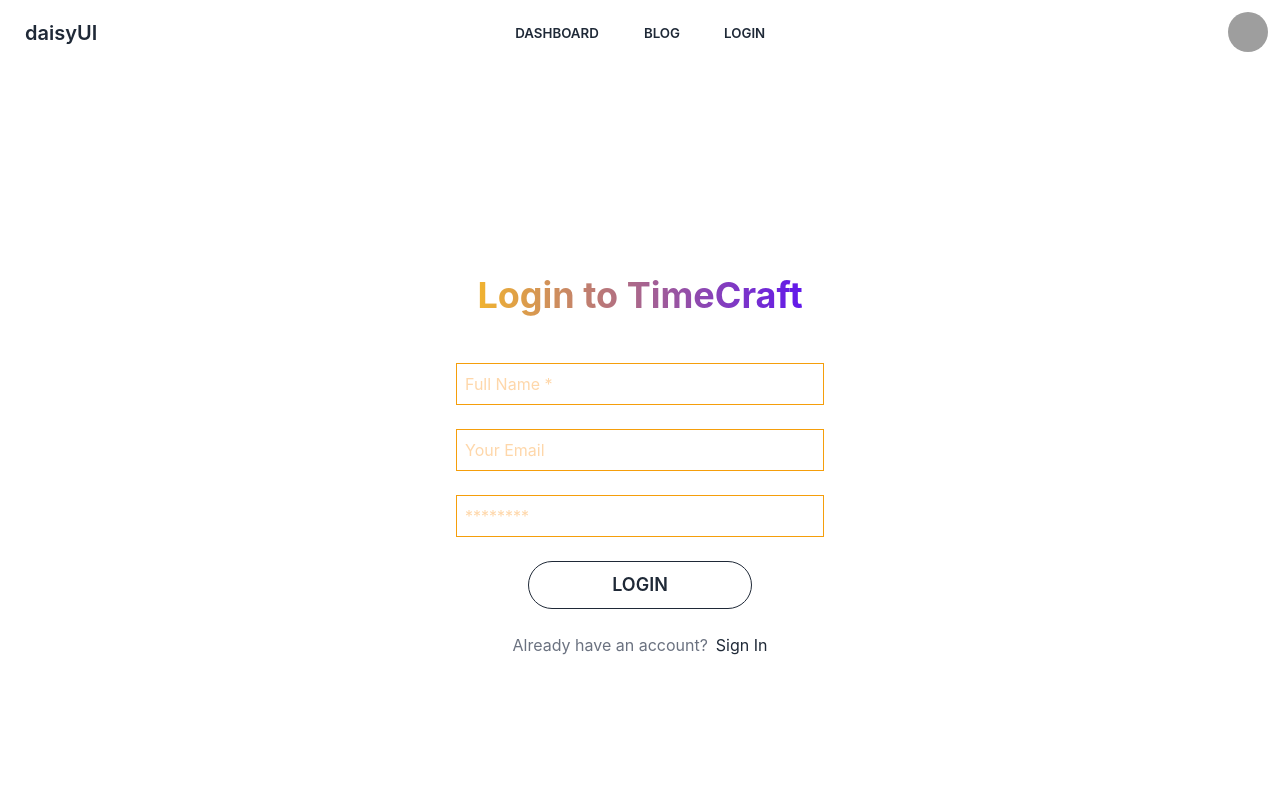
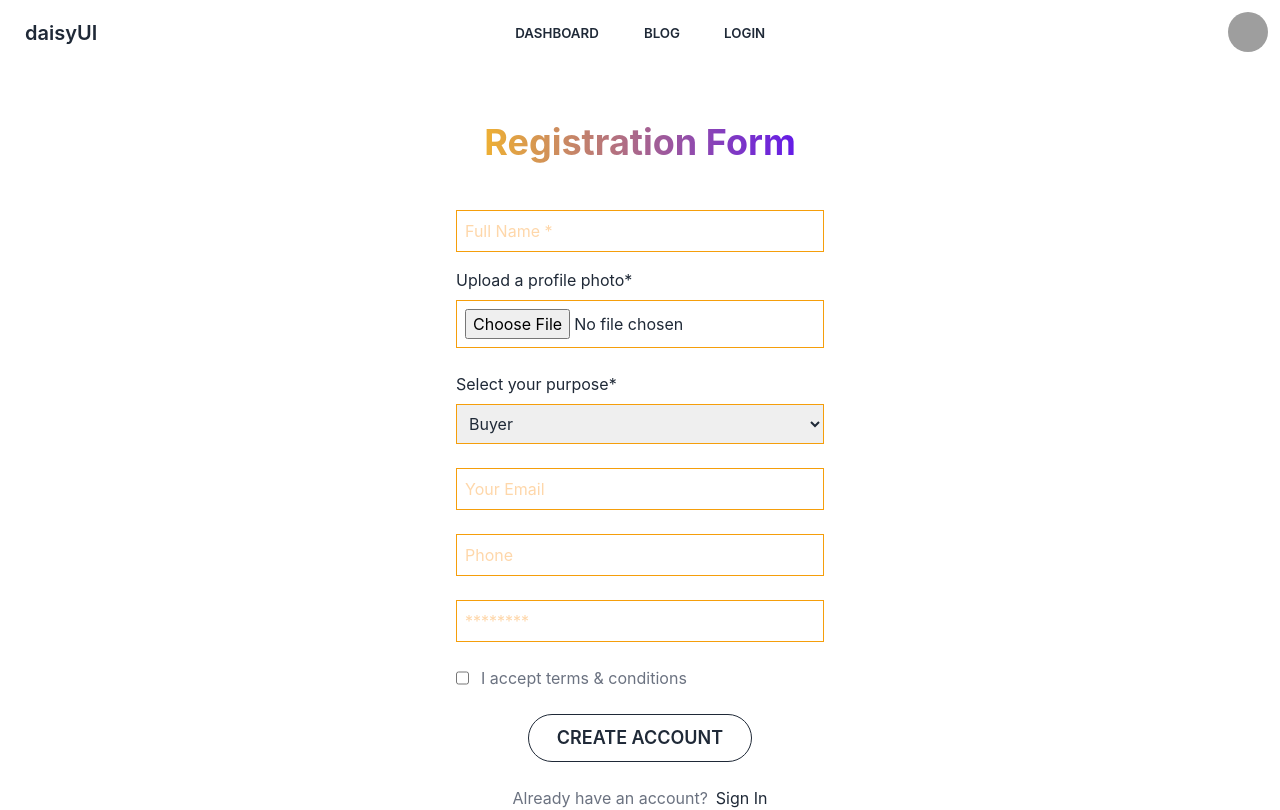
Before and after one commit to arifuddinraihan/time-craft-client, a React (Create React App) app: page /register in a window 1280 px wide. Shown: the top 810 px of the page. Built offline with nearby package versions, Linux system fonts and the light colour scheme; no server answers; grey boxes are pictures that could not be loaded; the HTML template or start-up script is replaced by a standard one.

Commit message:
organized logina and sign up form

```diff
--- a/src/Pages/Login/Login.js
+++ b/src/Pages/Login/Login.js
@@ -2,6 +2,7 @@ import React, { useContext } from 'react';
 import { useForm } from 'react-hook-form';
 import { Link, useNavigate } from 'react-router-dom';
 import { UserContext } from '../../context/UserValidation';
+import { FaGoogle } from "react-icons/fa";
 
 const Login = () => {
     const { register, handleSubmit, reset, formState: { errors } } = useForm()
@@ -13,13 +14,12 @@ const Login = () => {
         console.log(data)
     }
 
-
     return (
         <div className='container mx-auto'>
-            <div className="w-full max-h-auto overflow-scroll d-block min-h-screen p-4 flex items-center justify-center" >
+            <div className="w-full max-h-auto d-block min-h-screen p-4 flex items-center justify-center" >
                 <div className="bg-base-100 py-6 px-10 sm:max-w-md w-full ">
                     <div className="text-2xl md:text-4xl font-bold text-center text-transparent bg-clip-text bg-gradient-to-r from-warning to-primary pb-12">
-                        Registration Form
+                        Login to TimeCraft
                     </div>
                     <form onSubmit={handleSubmit(handleLogin)} >
                         <div>
@@ -28,31 +28,10 @@ const Login = () => {
                             />
                             {errors.name && <p className='text-error my-2'>{errors.name.message}</p>}
                         </div>
-                        <div className='mt-4'>
-                            <label>Upload a profile photo*</label>
-                            <input type="file" {...register("image", { required: "Your photo is required." })}
-                                className="focus:outline-none border w-full p-2 border-amber-500 placeholder-orange-200 mt-2" />
-                            {errors.image && <p className='text-error my-2'>{errors.image.message}</p>}
-                        </div>
-                        <div className='my-6'>
-                            <label>Select your purpose*</label>
-                            <select {...register("role", { required: "Select your purpose." })}
-                                className="focus:outline-none border w-full p-2 border-amber-500 placeholder-orange-200 mt-2"
-                                required
-                            >
-                                <option selected value="Buyer">Buyer</option>
-                                <option value="Seller">Seller</option>
-                            </select>
-                        </div>
                         <div className='my-6'>
                             <input type="text" {...register("email", { required: "Your email is required." })}
                                 className="focus:outline-none border w-full p-2 border-amber-500 placeholder-orange-200" placeholder="Your Email" />
                             {errors.email && <p className='text-error my-2'>{errors.email.message}</p>}
-                        </div>
-                        <div className='my-6'>
-                            <input type="phone" {...register("phone", { required: "Your phone is required." })}
-                                className="focus:outline-none border w-full p-2 border-amber-500 placeholder-orange-200" placeholder="Phone " />
-                            {errors.phone && <p className='text-error my-2'>{errors.phone.message}</p>}
                         </div>
                         <div className="my-6">
                             <input type="password"
@@ -64,25 +43,23 @@ const Login = () => {
                                 className="focus:outline-none border w-full p-2 border-amber-500 placeholder-orange-200" placeholder="********" />
                             {errors.password && <p className='text-error my-2'>{errors.password.message}</p>}
                         </div>
-                        <div className="flex">
-                            <input type="checkbox"
-                                {...register("accepted", { required: "Please check the terms & conditions." })}
-                                className="border-amber-500 " value="" />
-                            <div className="px-3 text-gray-500">
-                                I accept terms & conditions
-                            </div>
-                        </div>
                         {errors.accepted && <p className='text-error my-2'>{errors.accepted.message}</p>}
                         <div className="flex justify-center my-6">
                             <input className="btn btn-outline rounded-full w-full sm:w-56 text-lg font-semibold "
-                                type="submit" value="CREATE ACCOUNT"
+                                type="submit" value="Login"
                             />
                         </div>
                         <div className="flex justify-center ">
                             <p className="text-gray-500">Don't have an account? </p>
-                            <Link to={'/register'} className="hover:text-warning hover:underline hover:underline-offset-2 pl-2">Register Here</Link>
+                            <Link to={'/register'} className="hover:text-warning hover:underline hover:underline-offset-2 pl-2">Register</Link>
                         </div>
                     </form>
+                    <div className="divider">OR</div>
+                    <div className="flex justify-center my-6">
+                        <button className="flex flex-row btn btn-outline rounded-full gap-4 text-sm md:text-lg">
+                            <span>Login With Google</span> <FaGoogle></FaGoogle>
+                        </button>
+                    </div>
                 </div>
             </div>
 
--- a/src/Pages/Login/SignUp.js
+++ b/src/Pages/Login/SignUp.js
@@ -1,19 +1,23 @@
-import React from 'react';
+import React, { useContext } from 'react';
 import { useForm } from 'react-hook-form';
-import { Link } from 'react-router-dom';
+import { Link, useNavigate } from 'react-router-dom';
+import { UserContext } from '../../context/UserValidation';
 
 const SignUp = () => {
-    const { register, handleSubmit, reset, formState: { errors } } = useForm();
+    const { register, handleSubmit, reset, formState: { errors } } = useForm()
+    const { createNewUser } = useContext(UserContext)
+    // navigate for after sign up user will be route into home
+    const navigate = useNavigate()
 
     const handleRegister = data => {
         console.log(data)
     }
     return (
         <div className='container mx-auto'>
-            <div className="w-full max-h-auto overflow-scroll d-block min-h-screen p-4 flex items-center justify-center" >
+            <div className="w-full max-h-auto d-block min-h-screen p-4 flex items-center justify-center" >
                 <div className="bg-base-100 py-6 px-10 sm:max-w-md w-full ">
                     <div className="text-2xl md:text-4xl font-bold text-center text-transparent bg-clip-text bg-gradient-to-r from-warning to-primary pb-12">
-                        Login to TimeCraft
+                        Registration Form
                     </div>
                     <form onSubmit={handleSubmit(handleRegister)} >
                         <div>
@@ -22,10 +26,31 @@ const SignUp = () => {
                             />
                             {errors.name && <p className='text-error my-2'>{errors.name.message}</p>}
                         </div>
+                        <div className='mt-4'>
+                            <label>Upload a profile photo*</label>
+                            <input type="file" {...register("image", { required: "Your photo is required." })}
+                                className="focus:outline-none border w-full p-2 border-amber-500 placeholder-orange-200 mt-2" />
+                            {errors.image && <p className='text-error my-2'>{errors.image.message}</p>}
+                        </div>
+                        <div className='my-6'>
+                            <label>Select your purpose*</label>
+                            <select {...register("role", { required: "Select your purpose." })}
+                                className="focus:outline-none border w-full p-2 border-amber-500 placeholder-orange-200 mt-2"
+                                required
+                            >
+                                <option selected value="Buyer">Buyer</option>
+                                <option value="Seller">Seller</option>
+                            </select>
+                        </div>
                         <div className='my-6'>
                             <input type="text" {...register("email", { required: "Your email is required." })}
                                 className="focus:outline-none border w-full p-2 border-amber-500 placeholder-orange-200" placeholder="Your Email" />
                             {errors.email && <p className='text-error my-2'>{errors.email.message}</p>}
+                        </div>
+                        <div className='my-6'>
+                            <input type="phone" {...register("phone", { required: "Your phone is required." })}
+                                className="focus:outline-none border w-full p-2 border-amber-500 placeholder-orange-200" placeholder="Phone " />
+                            {errors.phone && <p className='text-error my-2'>{errors.phone.message}</p>}
                         </div>
                         <div className="my-6">
                             <input type="password"
@@ -37,10 +62,18 @@ const SignUp = () => {
                                 className="focus:outline-none border w-full p-2 border-amber-500 placeholder-orange-200" placeholder="********" />
                             {errors.password && <p className='text-error my-2'>{errors.password.message}</p>}
                         </div>
+                        <div className="flex">
+                            <input type="checkbox"
+                                {...register("accepted", { required: "Please check the terms & conditions." })}
+                                className="border-amber-500 " value="" />
+                            <div className="px-3 text-gray-500">
+                                I accept terms & conditions
+                            </div>
+                        </div>
                         {errors.accepted && <p className='text-error my-2'>{errors.accepted.message}</p>}
                         <div className="flex justify-center my-6">
                             <input className="btn btn-outline rounded-full w-full sm:w-56 text-lg font-semibold "
-                                type="submit" value="Login"
+                                type="submit" value="CREATE ACCOUNT"
                             />
                         </div>
                         <div className="flex justify-center ">
```
